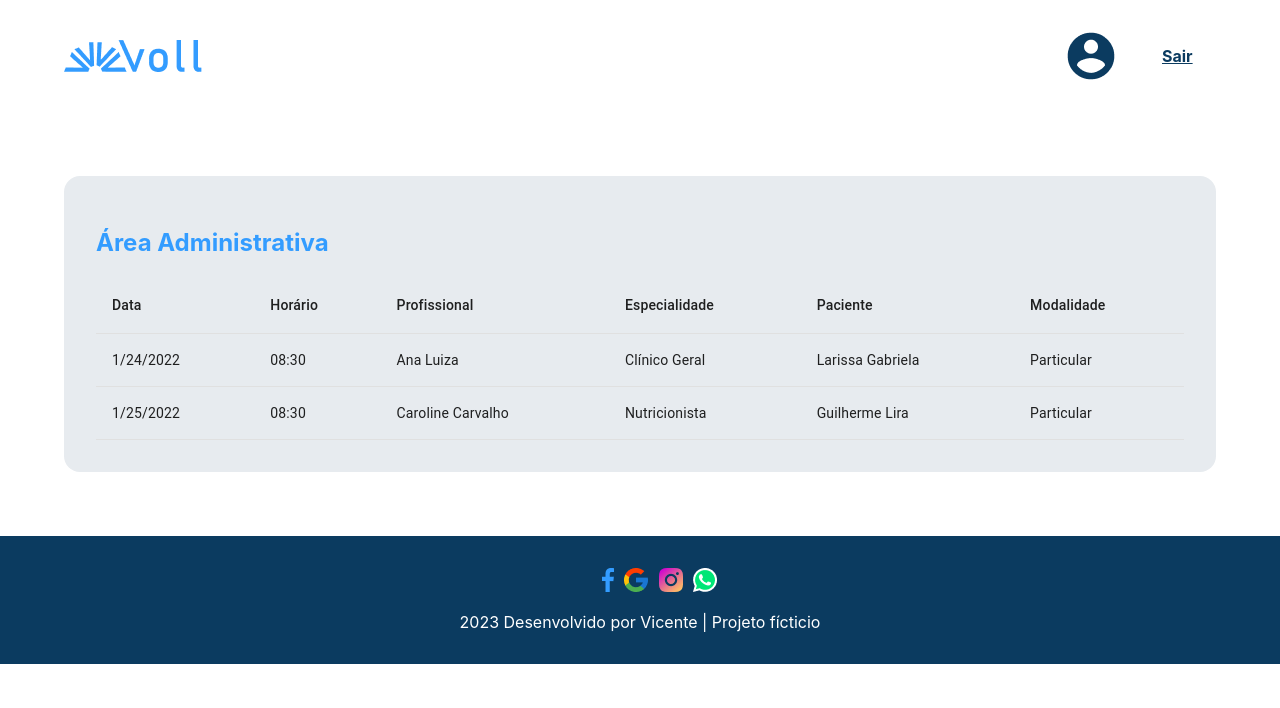
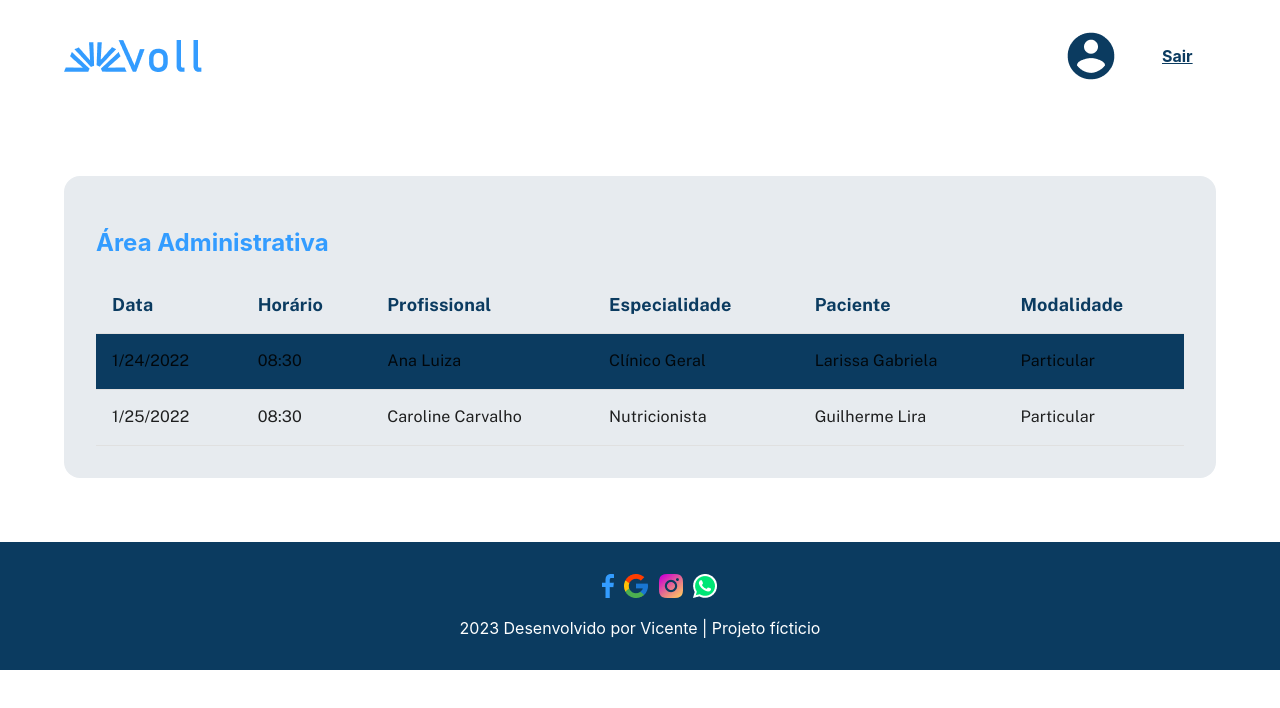
Before and after one commit to VicenteLamberti/voll-alura, a React (Create React App) app: page / in a window 1280 px wide. Shown: the top 708 px of the page. Built offline with nearby package versions, Linux system fonts and the light colour scheme; data requests are answered from the project's data file; the HTML template or start-up script is replaced by a standard one.

Commit message:
estilziando tabela

```diff
--- a/src/components/Table/index.tsx
+++ b/src/components/Table/index.tsx
@@ -1,7 +1,31 @@
-import { Table, TableBody, TableCell, TableContainer, TableHead, TableRow } from "@mui/material";
+import styled from "@emotion/styled";
+import { Table, TableBody, TableCell, tableCellClasses, TableContainer, TableHead, TableRow } from "@mui/material";
 import IConsulta from "../../types/IConsulta";
-import useDadosConsulta from "../../useDadosConsulta";
 
+const CellStyled = styled(TableCell)(() => ({
+    [`&.${tableCellClasses.head}`]:{
+        color : "var(--azul-escuro)",
+        fontSize: 18,
+        fontWeight: 700,
+        fontFamily: "var(--fonte-principal)"
+    },
+    [`&.${tableCellClasses.body}`]:{
+        fontSize: 16,
+        fontFamily: "var(--fonte-principal)"
+    }
+
+
+
+}))
+
+
+const RowStyled = styled(TableRow)(() => ({
+    [`&:nth-of-type(odd)`]:{
+        backgroundColor:"var(--azul-escuro)",
+        align: "right"
+    }
+
+}))
 function Tabela({consultas} : {consultas : IConsulta[] | null}){
 
 
@@ -13,25 +37,25 @@ function Tabela({consultas} : {consultas : IConsulta[] | null}){
                 <Table sx={{minWidth: 700}} aria-label="tabela-customizada">
                     <TableHead>
                         <TableRow>
-                            <TableCell>Data</TableCell>
-                            <TableCell>Horário</TableCell>
-                            <TableCell>Profissional</TableCell>
-                            <TableCell>Especialidade</TableCell>
-                            <TableCell>Paciente</TableCell>
-                            <TableCell>Modalidade</TableCell>
+                            <CellStyled>Data</CellStyled>
+                            <CellStyled>Horário</CellStyled>
+                            <CellStyled>Profissional</CellStyled>
+                            <CellStyled>Especialidade</CellStyled>
+                            <CellStyled>Paciente</CellStyled>
+                            <CellStyled>Modalidade</CellStyled>
                         </TableRow>
                     </TableHead>
                     <TableBody>
                         {consultas?.map(linha=>
 
-                            <TableRow>
-                            <TableCell component="th" scope="row">{new Date(linha.data).toLocaleDateString()}</TableCell>
-                            <TableCell >{linha.horario}</TableCell>
-                            <TableCell >{linha.profissional[0].nome}</TableCell>
-                            <TableCell >{linha.profissional[0].especialidade}</TableCell>
-                            <TableCell >{linha.paciente}</TableCell>
-                            <TableCell >{linha.modalidade}</TableCell>
-                        </TableRow>
+                        <RowStyled>
+                            <CellStyled component="th" scope="row">{new Date(linha.data).toLocaleDateString()}</CellStyled>
+                            <CellStyled >{linha.horario}</CellStyled>
+                            <CellStyled >{linha.profissional[0].nome}</CellStyled>
+                            <CellStyled >{linha.profissional[0].especialidade}</CellStyled>
+                            <CellStyled >{linha.paciente}</CellStyled>
+                            <CellStyled >{linha.modalidade}</CellStyled>
+                        </RowStyled>
 
                         )}
 
```
